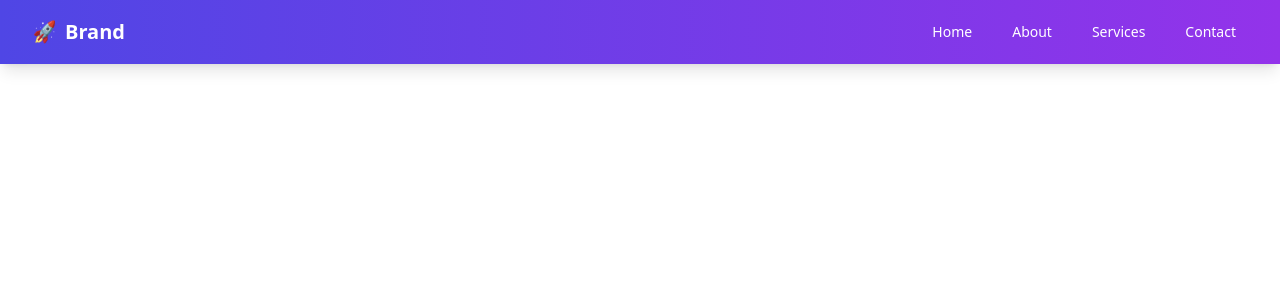
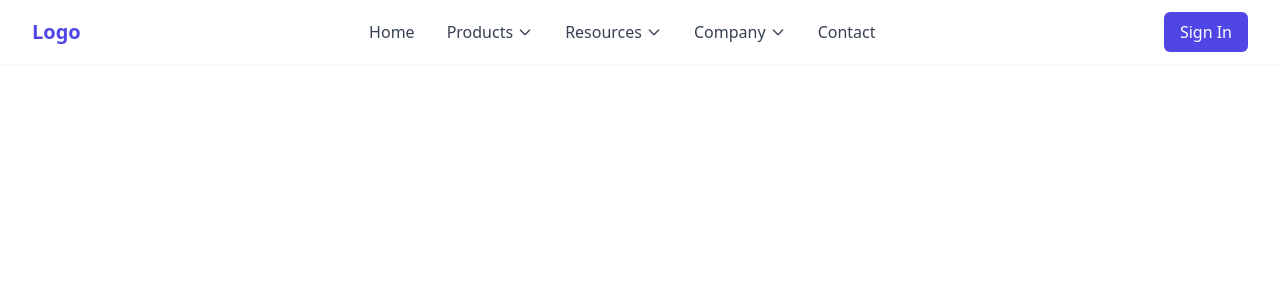
Before and after one commit to Cabdinasir64/Frame_Motion, a React (Vite) app: page / in a window 1280 px wide. Shown: the top 300 px of the page. Built offline with nearby package versions, Linux system fonts and the light colour scheme.

Commit message:
i added file of dropdown frame motion

```diff
--- a/src/App.jsx
+++ b/src/App.jsx
@@ -1,10 +1,11 @@
 import Basic_Frame_Motion from './Components/basic_frame_motion'
 import Navbar from './Components/Navbar'
+import Dropdown from './Components/dropdown'
 function App() {
 
   return (
     <>
-      <Navbar />
+      <Dropdown />
 
     </>
   )
--- /dev/null
+++ b/src/Components/dropdown.jsx
@@ -0,0 +1,106 @@
+import { motion, AnimatePresence } from 'framer-motion';
+import { useState } from 'react';
+
+const dropdown = () => {
+  const [activeDropdown, setActiveDropdown] = useState(null);
+
+  const navItems = [
+    {
+      label: 'Products',
+      dropdown: [
+        { label: 'Web Design', href: '#' },
+        { label: 'Development', href: '#' },
+        { label: 'UI Components', href: '#' }
+      ]
+    },
+    {
+      label: 'Resources',
+      dropdown: [
+        { label: 'Documentation', href: '#' },
+        { label: 'Tutorials', href: '#' },
+        { label: 'Blog', href: '#' }
+      ]
+    },
+    {
+      label: 'Company',
+      dropdown: [
+        { label: 'About Us', href: '#' },
+        { label: 'Careers', href: '#' },
+        { label: 'Contact', href: '#' }
+      ]
+    }
+  ];
+
+  return (
+    <nav className="bg-white dark:bg-gray-900 shadow-sm">
+      <div className="max-w-7xl mx-auto px-4 sm:px-6 lg:px-8">
+        <div className="flex justify-between h-16">
+          <div className="flex items-center">
+            <span className="text-xl font-bold text-indigo-600 dark:text-indigo-400">Logo</span>
+          </div>
+
+          <div className="hidden md:flex items-center space-x-8">
+            <a href="#" className="text-gray-700 dark:text-gray-300 hover:text-indigo-600 dark:hover:text-indigo-400 transition-colors">
+              Home
+            </a>
+
+            {navItems.map((item, index) => (
+              <div
+                key={index}
+                className="relative"
+                onMouseEnter={() => setActiveDropdown(index)}
+                onMouseLeave={() => setActiveDropdown(null)}
+              >
+                <button className="flex items-center text-gray-700 dark:text-gray-300 hover:text-indigo-600 dark:hover:text-indigo-400 transition-colors">
+                  {item.label}
+                  <motion.span
+                    animate={{ rotate: activeDropdown === index ? 180 : 0 }}
+                    className="ml-1"
+                  >
+                    <svg className="w-4 h-4" fill="none" stroke="currentColor" viewBox="0 0 24 24">
+                      <path strokeLinecap="round" strokeLinejoin="round" strokeWidth={2} d="M19 9l-7 7-7-7" />
+                    </svg>
+                  </motion.span>
+                </button>
+
+                <AnimatePresence>
+                  {activeDropdown === index && (
+                    <motion.div
+                      initial={{ opacity: 0, y: 15, scale: 2 }}
+                      animate={{ opacity: 1, y: 5, scale: 1 }}
+                      exit={{ opacity: 0, y: 15 }}
+                      transition={{ duration: 0.2 }}
+                      className="absolute left-0 mt-2 w-48 bg-white dark:bg-gray-800 rounded-md shadow-lg overflow-hidden z-50 border border-gray-200 dark:border-gray-700"
+                    >
+                      {item.dropdown.map((dropdownItem, idx) => (
+                        <a
+                          key={idx}
+                          href={dropdownItem.href}
+                          className="block px-4 py-2 text-sm text-gray-700 dark:text-gray-300 hover:bg-gray-100 dark:hover:bg-gray-700 transition-colors"
+                        >
+                          {dropdownItem.label}
+                        </a>
+                      ))}
+                    </motion.div>
+                  )}
+                </AnimatePresence>
+              </div>
+            ))}
+
+            <a href="#" className="text-gray-700 dark:text-gray-300 hover:text-indigo-600 dark:hover:text-indigo-400 transition-colors">
+              Contact
+            </a>
+          </div>
+
+          <div className="flex items-center">
+            <button className="px-4 py-2 bg-indigo-600 text-white rounded-md hover:bg-indigo-700 transition-colors">
+              Sign In
+            </button>
+          </div>
+        </div>
+      </div>
+    </nav>
+  );
+};
+
+export default dropdown;
```
